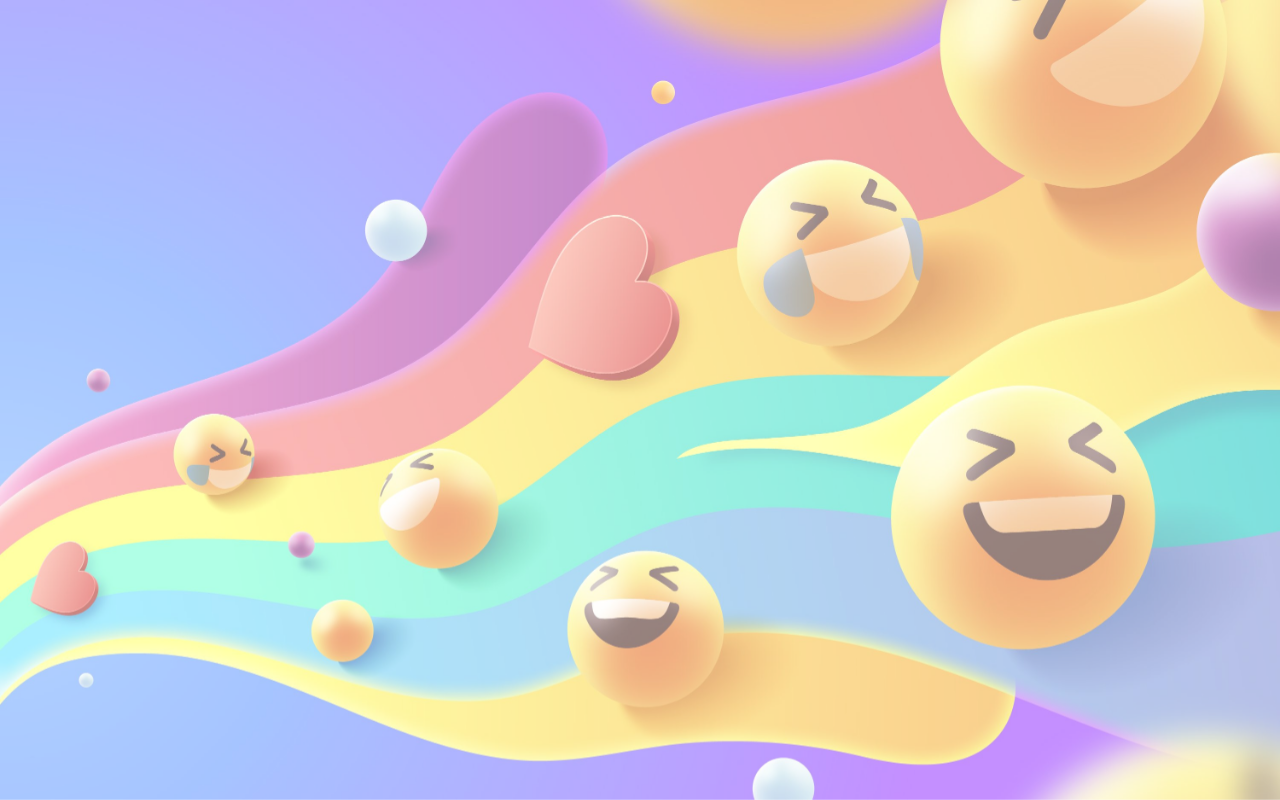
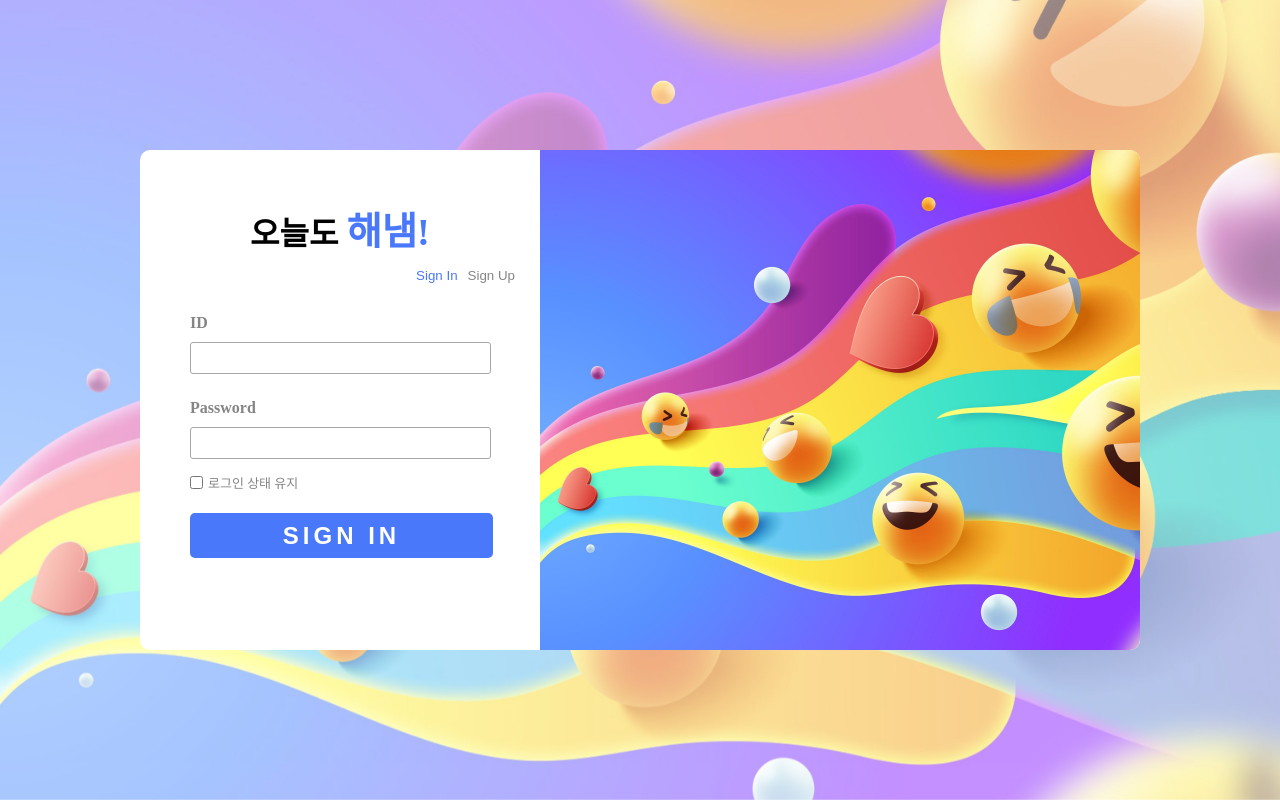
Before and after one commit to umingming/Haenam, a Vue app in the folder client/: page /auth in a window 1280 px wide. Before the commit this address had no page. Built offline with nearby package versions, Linux system fonts and the light colour scheme.

Commit message:
feat: Update main logo

```diff
--- a/client/public/css/style.css
+++ b/client/public/css/style.css
@@ -16,7 +16,22 @@
     z-index: 1;
     width: 100%;
     height: 100%;
+    background: #ffffff00;
+    transition: background linear 0.5s;
+}
+#wrapper.on {
     background: #ffffff76;
+    transition: background linear 0.5s;
+}
+
+button {
+    background: none;
+    border: none;
+    cursor: pointer;
+    color: #c2c2c2;
+}
+button:hover {
+    color: rgb(73, 120, 250);
 }
 
 .box {
@@ -63,8 +78,9 @@
     background: none;
     border: none;
     color: #858585;
+    cursor: pointer;
 }
-#login #login-left #login-select button:first-child {
+#login #login-left #login-select button.on {
     color: rgb(73, 120, 250);
 }
 #login #login-left #login-form {
@@ -123,3 +139,22 @@
 .box#main {
     text-align: center;
 }
+header {
+    position: absolute;
+    margin: 10px;
+    width: 100%;
+}
+#logo {
+    text-align: left;
+    font-size: 25px;
+    color: rgb(73, 120, 250);
+}
+header button {
+    position: absolute;
+    top: 10px;
+    right: 40px;
+}
+#main .title {
+    margin-top: 40px;
+    font-size: 30px;
+}
--- a/client/src/App.vue
+++ b/client/src/App.vue
@@ -1,5 +1,5 @@
 <template>
-    <div id="wrapper">
+    <div id="wrapper" :class="{ on: isAuthView }">
         <router-view></router-view>
     </div>
 </template>
@@ -7,6 +7,11 @@
 <script>
 export default {
     name: "App",
+    computed: {
+        isAuthView() {
+            return this.$route.name === "AuthView";
+        },
+    },
 };
 </script>
 
--- /dev/null
+++ b/client/src/components/auth/SignUpForm.vue
@@ -0,0 +1,54 @@
+<template>
+    <div id="login-form">
+        <div class="login-text">
+            <label for="id">ID</label>
+            <input type="text" id="id" v-model="id" />
+        </div>
+        <div class="login-text">
+            <label for="pw">Password</label>
+            <input type="text" id="pw" v-model="pw" />
+        </div>
+        <div class="login-keep">
+            <input type="checkbox" id="keep-check" v-model="keepLoggedIn" />
+            <label for="keep-check">로그인 상태 유지</label>
+        </div>
+        <button @click="login">Sign Up</button>
+    </div>
+</template>
+
+<script>
+import { mapMutations } from "vuex";
+import common from "@/api/common.js";
+export default {
+    data() {
+        return {
+            id: "",
+            pw: "",
+            keepLoggedIn: false,
+        };
+    },
+    methods: {
+        ...mapMutations(["SET_USER_ID"]),
+        async login() {
+            try {
+                const { data } = await common.login({
+                    id: this.id,
+                    pw: this.pw,
+                });
+
+                if (this.keepLoggedIn) {
+                    localStorage.setItem("user_id", data.user_id);
+                } else {
+                    sessionStorage.setItem("user_id", data.user_id);
+                }
+
+                this.$router.push("/main");
+            } catch (error) {
+                console.log(error);
+            }
+        },
+    },
+};
+</script>
+
+<style scoped></style>
--- a/client/src/router/index.js
+++ b/client/src/router/index.js
@@ -1,6 +1,6 @@
 import { createRouter, createWebHistory } from "vue-router";
 
-import LoginView from "@/views/LoginView";
+import AuthView from "@/views/AuthView";
 import MainView from "@/views/MainView";
 
 const router = createRouter({
@@ -8,12 +8,12 @@ const router = createRouter({
     routes: [
         {
             path: "/",
-            redirect: "/login",
+            redirect: "/auth",
         },
         {
-            path: "/login",
-            name: "LoginView",
-            component: LoginView,
+            path: "/auth",
+            name: "AuthView",
+            component: AuthView,
         },
         {
             path: "/main",
--- /dev/null
+++ b/client/src/views/AuthView.vue
@@ -0,0 +1,59 @@
+<template>
+    <div id="login" class="box">
+        <div id="login-left">
+            <h1>오늘도 <span>해냄!</span></h1>
+            <div id="login-select">
+                <button
+                    v-for="name in formNames"
+                    :key="name"
+                    :class="{ on: isFormSelected(name) }"
+                    @click="showForm(name)"
+                >
+                    {{ formatFormName(name) }}
+                </button>
+            </div>
+            <sign-in-form v-if="isFormSelected('SignIn')"></sign-in-form>
+            <sign-up-form v-if="isFormSelected('SignUp')"></sign-up-form>
+        </div>
+        <div id="login-right"></div>
+    </div>
+</template>
+
+<script>
+import SignInForm from "@/components/auth/SignInForm.vue";
+import SignUpForm from "@/components/auth/SignUpForm.vue";
+export default {
+    name: "AuthView",
+    components: {
+        SignInForm,
+        SignUpForm,
+    },
+    data() {
+        return {
+            formNames: ["SignIn", "SignUp"],
+            selectedForm: "SignIn",
+        };
+    },
+    computed: {
+        isFormSelected() {
+            return (name) => name === this.selectedForm;
+        },
+    },
+    created() {
+        const userId =
+            localStorage.getItem("user_id") ||
+            sessionStorage.getItem("user_id");
+        if (userId) this.$router.push("/main");
+    },
+    methods: {
+        formatFormName(name) {
+            return name.replace(/([a-z])([A-Z])/g, "$1 $2");
+        },
+        showForm(name) {
+            this.selectedForm = name;
+        },
+    },
+};
+</script>
+
+<style scoped></style>
--- a/client/src/views/LoginView.vue
+++ /dev/null
@@ -1,29 +0,0 @@
-<template>
-    <div id="login" class="box">
-        <div id="login-left">
-            <h1>오늘도 <span>해냄!</span></h1>
-            <div id="login-select">
-                <button id="sign-in">Sign In</button>
-                <button id="sign-up">Sign Up</button>
-            </div>
-            <login-form></login-form>
-        </div>
-        <div id="login-right"></div>
-    </div>
-</template>
-
-<script>
-import LoginForm from "@/components/login/LoginForm.vue";
-export default {
-    name: "LoginView",
-    components: {
-        LoginForm,
-    },
-    created() {
-        const userId = localStorage.getItem("user_id");
-        if (userId) this.$router.push("/main");
-    },
-};
-</script>
-
-<style scoped></style>
--- a/client/src/views/MainView.vue
+++ b/client/src/views/MainView.vue
@@ -1,5 +1,9 @@
 <template>
     <div id="main" class="box">
+        <header>
+            <h1 id="logo">{{ logo }}</h1>
+            <button @click="signOut">Sign Out</button>
+        </header>
         <div class="title">
             <button @click="updateDate(-1)">
                 <i class="fa-solid fa-angle-left"></i>
@@ -80,6 +84,16 @@ export default {
         isSelectedJournal() {
             return ({ _id }) => this.selectedJournal._id == _id;
         },
+        logo() {
+            const incompleteJournals = this.dailyJournals.filter(
+                (i) => !i.checked
+            );
+            const allJournalsCompleted =
+                this.dailyJournals.length !== 0 &&
+                incompleteJournals.length === 0;
+
+            return allJournalsCompleted ? "해냄!" : "해냄?";
+        },
     },
     created() {
         this.init();
@@ -143,20 +157,16 @@ export default {
 
             this.selectedJournal = {};
         },
+        signOut() {
+            localStorage.clear();
+            sessionStorage.clear();
+            this.$router.push("/auth");
+        },
     },
 };
 </script>
 
 <style scoped>
-button {
-    background: none;
-    border: none;
-    cursor: pointer;
-    color: #c2c2c2;
-}
-button:hover {
-    color: #44b365;
-}
 .title h2 {
     display: inline-block;
 }
@@ -164,6 +174,7 @@ button:hover {
     position: relative;
     top: -3px;
     margin: 0 8px;
+    font-size: 30px;
 }
 .journal {
     height: 30px;
@@ -171,7 +182,7 @@ button:hover {
 .journal input[type="checkbox"] {
     transform: translate(-3px, 2px);
     z-index: 1;
-    accent-color: #33a054;
+    accent-color: rgb(73, 120, 250);
     cursor: pointer;
 }
 .journal input[type="text"] {
```
Also changed, not shown: client/src/components/auth/SignInForm.vue (renamed from client/src/components/login/LoginForm.vue), 1 other file (tests, documents, lock files or other folders).
